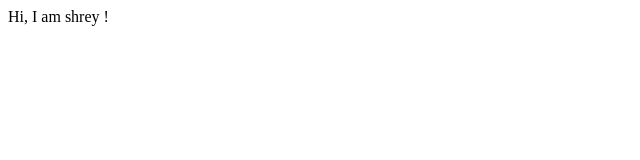
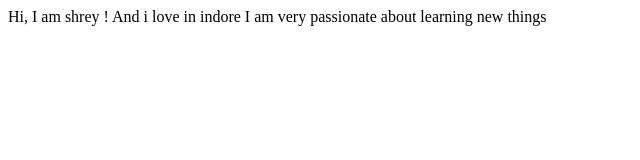
Before and after one commit to ShreyashMahajan/shreyashmahajan-site, a plain HTML site: page index.html in a window 1280 px wide. Shown: the whole page, without its empty margins (0-640 px from the left). Drawn offline with Linux system fonts and the light colour scheme.

Commit message:
docs : Information added

```diff
--- a/index.html
+++ b/index.html
@@ -8,5 +8,7 @@
 </head>
 <body>
     Hi, I am shrey !
+    And i love in indore
+    I am very passionate about learning new things
 </body>
 </html>
```
